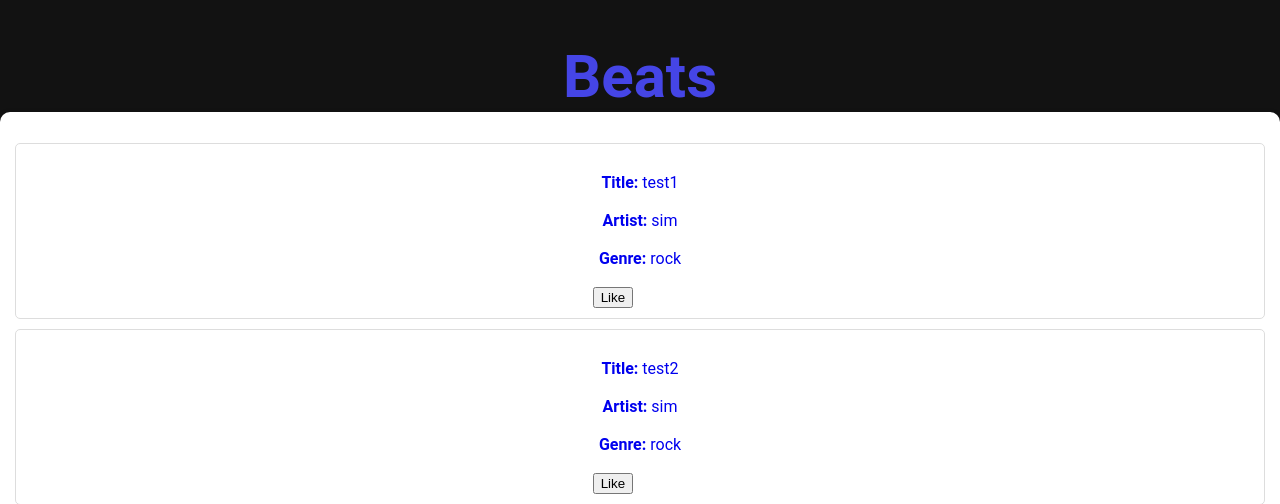
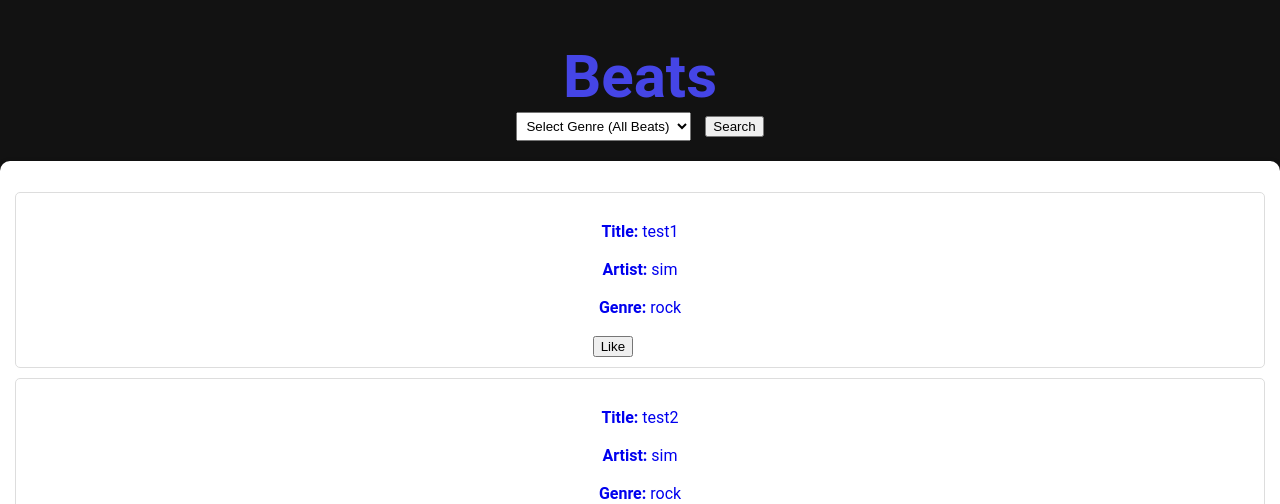
Before and after one commit to simaomansur/beat-layer, a Flask app: page /beats in a window 1280 px wide. Shown: the part 109-613 px from the top of the page. Run offline with Flask 3, Linux system fonts and the light colour scheme; a user stored in the database is signed in.

Commit message:
added search by genre

```diff
--- a/src/app/routes.py
+++ b/src/app/routes.py
@@ -73,12 +73,16 @@ def users_signout():
     logout_user()
     return redirect(url_for('index'))
 
-@app.route('/beats', methods=['GET', 'POST'])
 @login_required
+@app.route('/beats', methods=['GET'])
 def beats():
-    beats = Beat.query.all()
+    genre = request.args.get('genre')
+    if genre:
+        beats = Beat.query.filter_by(genre=genre).all()
+    else:
+        beats = Beat.query.all()
+
     return render_template('beats.html', beats=beats)
-
 
 @login_required
 @app.route('/beats/new', methods=['GET', 'POST'])
--- a/src/templates/beats.html
+++ b/src/templates/beats.html
@@ -2,6 +2,17 @@
 {% block main %}
     <div class="container">
         <h1>Beats</h1>
+        <div class="genre-filter" style="margin-bottom: 20px;">
+            <form action="{{ url_for('beats') }}" method="get">
+                <select name="genre" id="genre-select" style="padding: 5px; margin-right: 10px;">
+                    <option value="">Select Genre (All Beats)</option>
+                    <option value="rock">Rock</option>
+                    <option value="electronic">Electronic</option>
+                    <option value="jazz">Jazz</option>
+                </select>
+                <input type="submit" value="Search">
+            </form>
+        </div>
         <div class="content-box" style="background-color: #fff; padding: 15px; border-radius: 10px; box-shadow: 0 4px 8px 0 rgba(0,0,0,0.2);">
             <!-- List of beats -->
             <ul style="list-style: none; padding: 0;">
```
Also changed, not shown: README.md, instance/beatbank.db.
